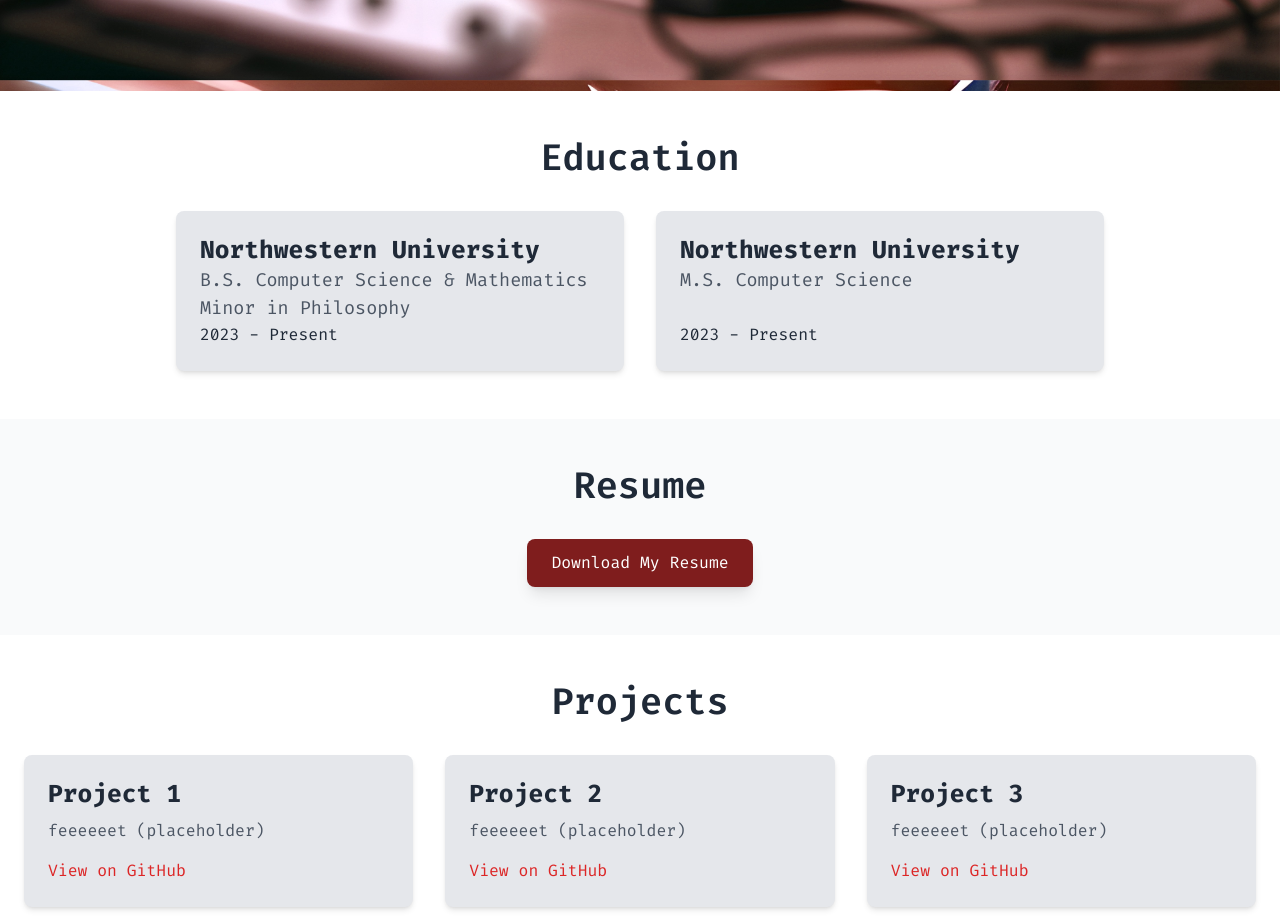
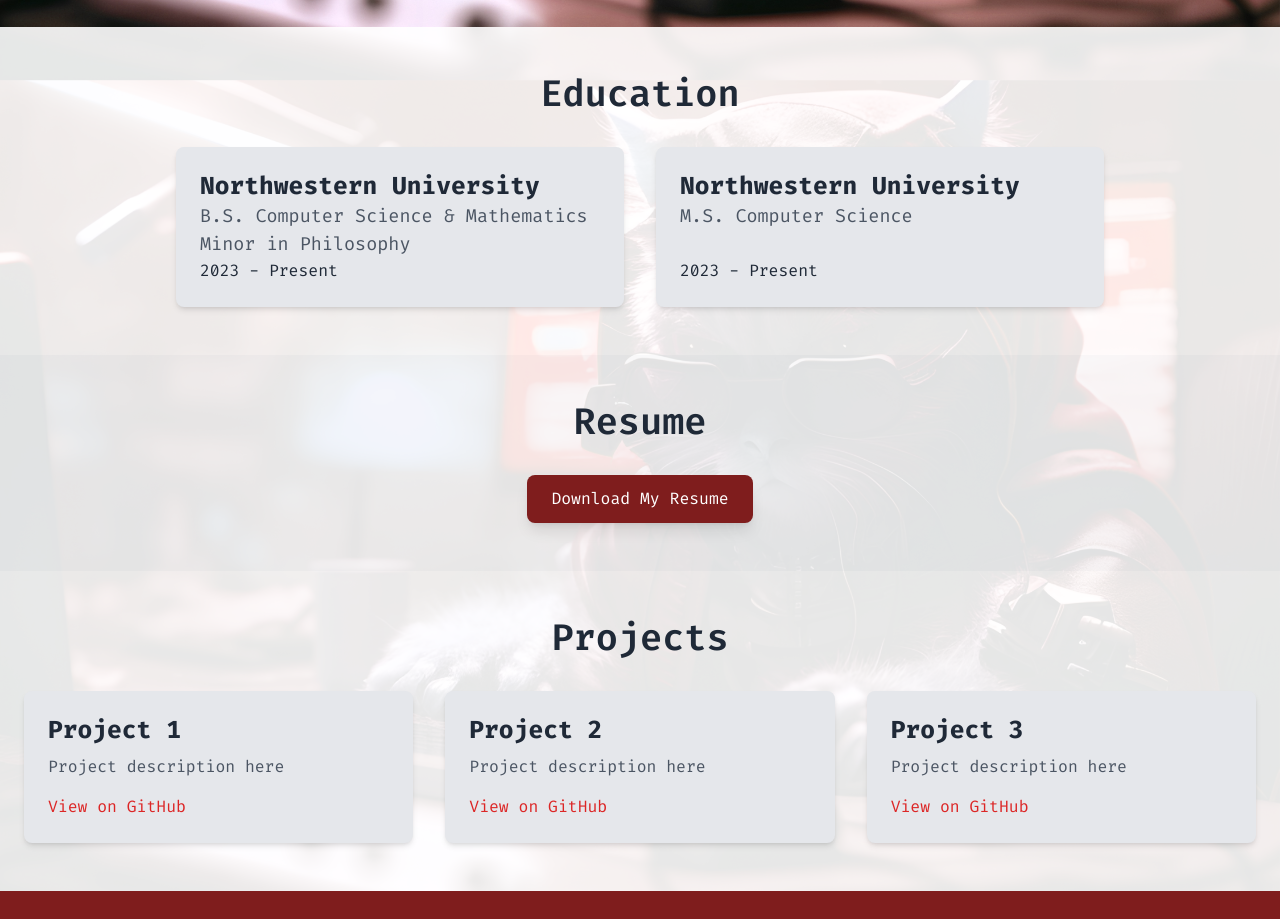
Before and after one commit to rliu2400/rliu.xyz, a Next.js app: page / in a window 1280 px wide. Shown: the part 773-1692 px from the top of the page. Built offline with nearby package versions, Linux system fonts and the light colour scheme.

Commit message:
opacity, static header

```diff
--- a/src/app/globals.css
+++ b/src/app/globals.css
@@ -8,6 +8,13 @@
   --foreground: #171717;
 }
 
+body {
+  color: var(--foreground);
+  background-color: var(--background);
+  font-family: Arial, Helvetica, sans-serif;
+  transition: background-color 0.5s ease, color 0.5s ease; /* Smooth transition */
+}
+
 @media (prefers-color-scheme: dark) {
   :root {
     --background: #0a0a0a;
@@ -15,14 +22,19 @@
   }
 }
 
-/* Body styling */
+@media (prefers-color-scheme: light) {
+  :root {
+    --background: #ffffff;
+    --foreground: #171717;
+  }
+}
+
 body {
   color: var(--foreground);
   background-color: var(--background);
   font-family: Arial, Helvetica, sans-serif;
 }
 
-/* Custom Tailwind Utility Layer */
 @layer utilities {
   .text-balance {
     text-wrap: balance;
--- a/src/app/page.tsx
+++ b/src/app/page.tsx
@@ -4,19 +4,19 @@ import About from "@/components/About";
 export default function Home() {
     return (
         <div
-            className="min-h-screen flex flex-col items-center bg-fixed bg-cover bg-center text-gray-800 dark:text-gray-100 font-fira-code"
+            className="min-h-screen flex flex-col items-center bg-fixed bg-cover bg-center text-gray-800 dark:text-gray-100 font-fira-code transition-colors duration-500 ease-in-out"
             style={{ backgroundImage: 'url("/images/hacker_cat_red.jpg")' }} // Apply background image
         >
             {/* Header */}
             <Header />
 
-            {/* About */}
+            {/* About Section */}
             <About />
 
             {/* Education Section */}
-            <section className="w-full py-12 px-6 bg-white">
+            <section className="w-full py-12 px-6 bg-white bg-opacity-90 dark:bg-gray-800 dark:bg-opacity-90 transition-colors duration-500 ease-in-out">
                 <h2 className="text-4xl font-semibold text-center mb-8">Education</h2>
-                <div className="flex flex-col md:flex-row justify-center items-stretch gap-8 dark:text-gray-200">
+                <div className="flex flex-col md:flex-row justify-center items-stretch gap-8 dark:text-gray-200 transition-colors duration-500">
                     <div className="bg-gray-200 dark:bg-gray-700 p-6 rounded-lg shadow-md max-w-md flex-grow flex flex-col">
                         <h3 className="text-2xl font-bold">Northwestern University</h3>
                         <p className="text-lg text-gray-600 dark:text-gray-300">B.S. Computer Science & Mathematics</p>
@@ -30,12 +30,13 @@ export default function Home() {
                     </div>
                 </div>
             </section>
+
             {/* Resume Section */}
-            <section className="w-full py-12 bg-gray-50 px-6">
+            <section className="w-full py-12 bg-gray-50 bg-opacity-90 dark:bg-gray-700 dark:bg-opacity-90 px-6 transition-colors duration-500 ease-in-out">
                 <h2 className="text-4xl font-semibold text-center mb-8">Resume</h2>
                 <div className="flex flex-col items-center">
                     <a
-                        href="/resume.pdf" // Make sure to link to your actual resume file
+                        href="/resume.pdf"
                         className="bg-red-900 text-white py-3 px-6 rounded-lg shadow-lg hover:bg-red-700 transition"
                         download
                     >
@@ -45,15 +46,13 @@ export default function Home() {
             </section>
 
             {/* Projects Section */}
-            <section className="w-full py-12 px-6 bg-white">
+            <section className="w-full py-12 px-6 bg-white bg-opacity-90 dark:bg-gray-800 dark:bg-opacity-90 transition-colors duration-500 ease-in-out">
                 <h2 className="text-4xl font-semibold text-center mb-8">Projects</h2>
                 <div className="grid grid-cols-1 md:grid-cols-2 lg:grid-cols-3 gap-8">
                     {/* Project 1 */}
-                    <div className="bg-gray-200 p-6 rounded-lg shadow-md">
+                    <div className="bg-gray-200 dark:bg-gray-700 p-6 rounded-lg shadow-md transition-colors duration-500 ease-in-out">
                         <h3 className="text-2xl font-bold">Project 1</h3>
-                        <p className="mt-2 text-gray-600">
-                            feeeeeet (placeholder)
-                        </p>
+                        <p className="mt-2 text-gray-600 dark:text-gray-300">Project description here</p>
                         <a
                             href="https://github.com/yourusername/project1"
                             target="_blank"
@@ -64,11 +63,9 @@ export default function Home() {
                         </a>
                     </div>
                     {/* Project 2 */}
-                    <div className="bg-gray-200 p-6 rounded-lg shadow-md">
+                    <div className="bg-gray-200 dark:bg-gray-700 p-6 rounded-lg shadow-md transition-colors duration-500 ease-in-out">
                         <h3 className="text-2xl font-bold">Project 2</h3>
-                        <p className="mt-2 text-gray-600">
-                            feeeeeet (placeholder)
-                        </p>
+                        <p className="mt-2 text-gray-600 dark:text-gray-300">Project description here</p>
                         <a
                             href="https://github.com/yourusername/project2"
                             target="_blank"
@@ -79,11 +76,9 @@ export default function Home() {
                         </a>
                     </div>
                     {/* Project 3 */}
-                    <div className="bg-gray-200 p-6 rounded-lg shadow-md">
+                    <div className="bg-gray-200 dark:bg-gray-700 p-6 rounded-lg shadow-md transition-colors duration-500 ease-in-out">
                         <h3 className="text-2xl font-bold">Project 3</h3>
-                        <p className="mt-2 text-gray-600">
-                            feeeeeet (placeholder)
-                        </p>
+                        <p className="mt-2 text-gray-600 dark:text-gray-300">Project description here</p>
                         <a
                             href="https://github.com/yourusername/project3"
                             target="_blank"
@@ -97,11 +92,10 @@ export default function Home() {
             </section>
 
             {/* Footer Section */}
-            <footer className="w-full bg-red-900 text-white py-8">
+            <footer className="w-full bg-red-900 text-white py-8 transition-colors duration-500 ease-in-out">
                 <div className="flex flex-col items-center">
                     <h2 className="text-3xl font-semibold mb-4">Contact Me</h2>
                     <div className="flex gap-6 mt-4">
-                        {/* Add social media icons or links */}
                         <a
                             href="https://linkedin.com/in/rliu2400"
                             target="_blank"
--- a/src/components/About.tsx
+++ b/src/components/About.tsx
@@ -2,7 +2,7 @@ export default function About() {
     return (
         <section className="w-full min-h-screen flex items-center justify-center py-24">
             {/* Floating Div with Rounded Corners */}
-            <div className="max-w-4xl bg-white dark:bg-gray-800 p-8 rounded-lg shadow-lg">
+            <div className="max-w-4xl bg-white dark:bg-gray-800 p-8 bg-opacity-80 dark:bg-opacity-80 rounded-lg shadow-lg transition-colors duration-500 ease-in-out">
                 <div className="flex flex-col md:flex-row items-center gap-8">
 
                     {/* Image Section */}
--- a/src/components/Header.tsx
+++ b/src/components/Header.tsx
@@ -1,5 +1,3 @@
-// src/components/Header.tsx
-
 "use client";
 
 import { useState } from "react";
@@ -8,7 +6,6 @@ export default function Header() {
     const [menuOpen, setMenuOpen] = useState(false);
     const [darkMode, setDarkMode] = useState(false);
 
-    // Toggle dark mode by toggling the state
     const toggleDarkMode = () => {
         setDarkMode(!darkMode);
         if (darkMode) {
@@ -19,7 +16,7 @@ export default function Header() {
     };
 
     return (
-        <header className="w-full bg-red-900 text-white flex justify-between items-center px-6 py-4 shadow-md">
+        <header className="fixed top-0 left-0 w-full bg-red-900 text-white flex justify-between items-center px-6 py-4 shadow-md z-50 transition-all duration-500 ease-in-out">
             {/* Left: Dropdown Menu */}
             <div className="relative">
                 <button
@@ -28,8 +25,9 @@ export default function Header() {
                 >
                     {menuOpen ? '↓' : '☰'}
                 </button>
-                {menuOpen && (
-                    <div className="absolute top-full left-0 bg-white dark:bg-gray-700 text-gray-800 dark:text-white mt-2 rounded-md shadow-lg">
+                <div
+                    className={`absolute top-full left-0 bg-white dark:bg-gray-700 text-gray-800 dark:text-white mt-2 rounded-md shadow-lg z-50 transition-all duration-500 ease-in-out ${menuOpen ? 'opacity-100' : 'opacity-0 pointer-events-none'}`}
+                >
                     <ul className="flex flex-col">
                         <li className="px-4 py-2 hover:bg-gray-200 dark:hover:bg-gray-600">
                             <a href="#about">About</a>
@@ -42,16 +40,15 @@ export default function Header() {
                         </li>
                     </ul>
                 </div>
-                )}
             </div>
 
             {/* Center: Greeting */}
-            <div className="text-2xl font-bold">
+            <div className="text-2xl font-bold transition-all duration-500 ease-in-out">
                 Hi, I'm Ryan Liu
             </div>
 
             {/* Right: Dark Mode Toggle */}
-            <button onClick={toggleDarkMode} className="text-2xl focus:outline-none">
+            <button onClick={toggleDarkMode} className="text-2xl focus:outline-none transition-all duration-500 ease-in-out">
                 {darkMode ? '🌙' : '☀️'}
             </button>
         </header>
```
Lines whose indentation alone changed are shown as unchanged.
